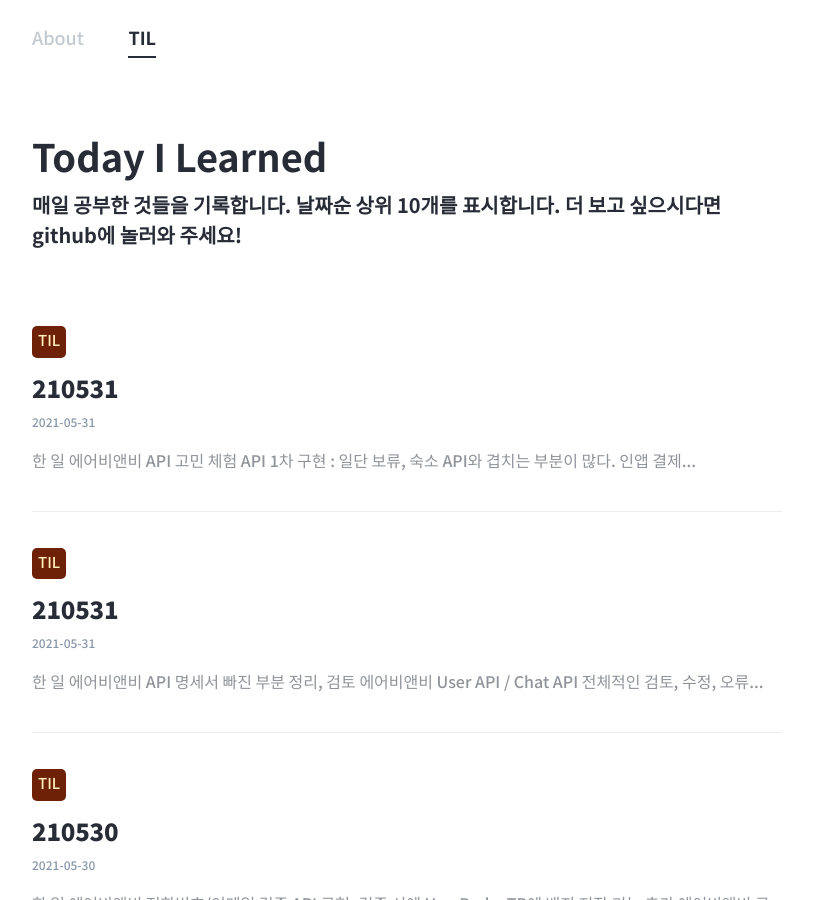
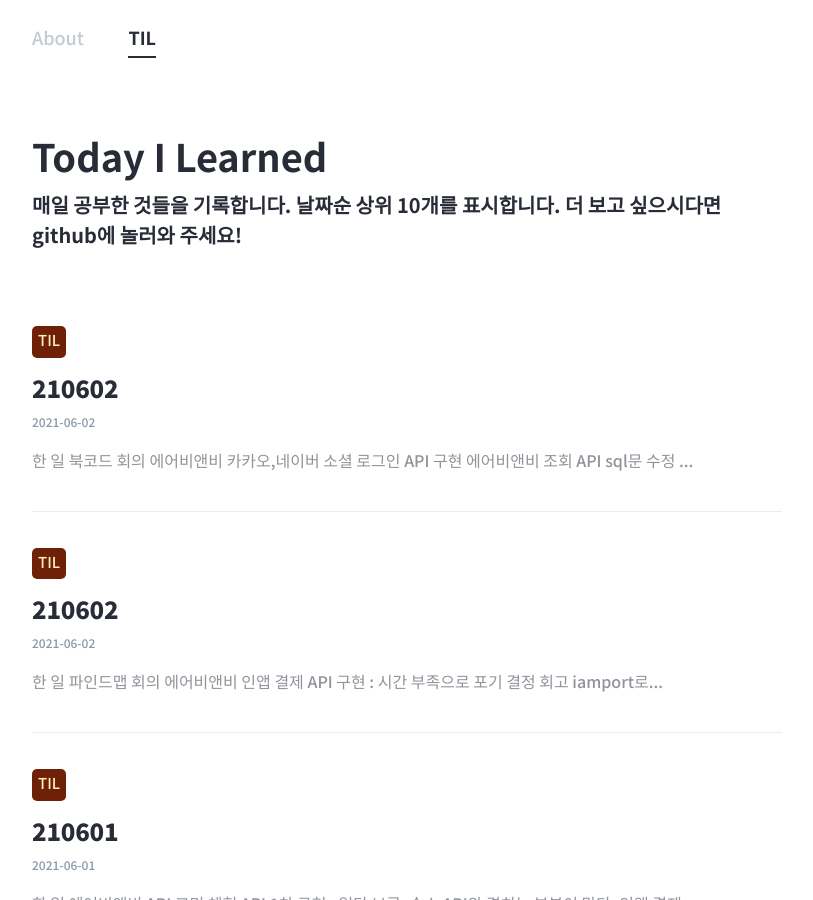
Before and after one commit to defwdahyun0/defwdahyun0.github.io, a Jekyll site: the page built from TIL/index.html, in a window 1280 px wide and 900 px high. Shown: the whole window, without its empty margins (233-1046 px from the left). Built offline with Jekyll 4.4.1, drawn with Linux system fonts in a browser that asks for light colours; some web fonts are replaced.

Commit message:
21.06.03 수정

```diff
--- a/TIL/2021-06-01.md
+++ b/TIL/2021-06-01.md
@@ -1,15 +1,15 @@
 ---
 layout: post
-title: [210531]
+title: [210601]
 subtitle:
 type: "TIL"
-createDate: 2021-05-31
+createDate: 2021-06-01
 til: true
 text: true
 author: "defwdahyun0"
 post-header: false
 header-img:
-order: 28
+order: 29
 ---
 ### **한 일**
 
--- /dev/null
+++ b/TIL/2021-06-02.md
@@ -0,0 +1,23 @@
+---
+layout: post
+title: [210602]
+subtitle:
+type: "TIL"
+createDate: 2021-06-02
+til: true
+text: true
+author: "defwdahyun0"
+post-header: false
+header-img:
+order: 30
+---
+
+### **한 일**
+
+ - 파인드맵 회의
+
+ - 에어비앤비 인앱 결제 API 구현 : 시간 부족으로 포기 결정
+
+### **회고**
+
+iamport로 사이트 회원가입 후 npm 모듈을 이용해 간단한 조회를 하는 것에는 성공했지만, 소스를 완성키기에는 시간이 부족하다고 판단하였다. 그래서 일단 인앱결제 API 구축은 포기하고, 소셜로그인을 더 구현해보고 다른 API들을 검토해볼 생각이다.
--- /dev/null
+++ b/TIL/2021-06-03.md
@@ -0,0 +1,33 @@
+---
+layout: post
+title: [210602]
+subtitle:
+type: "TIL"
+createDate: 2021-06-02
+til: true
+text: true
+author: "defwdahyun0"
+post-header: false
+header-img:
+order: 31
+---
+### **한 일**
+
+- 북코드 회의
+
+- 에어비앤비 카카오,네이버 소셜 로그인 API 구현
+
+- 에어비앤비 조회 API sql문 수정
+
+- 에어비앤비 API 명세서 작성
+
+- 에어비앤비 API 검토
+
+- 시연 영상 찍기
+
+
+### **회고**
+
+그래도 끝났다. 부족한 부분이 많지만 끝났다는 것에 의의를 두고 싶다.
+
+소홀해졌던 나에게 주어진 다른 일에 집중해야겠다.
```
